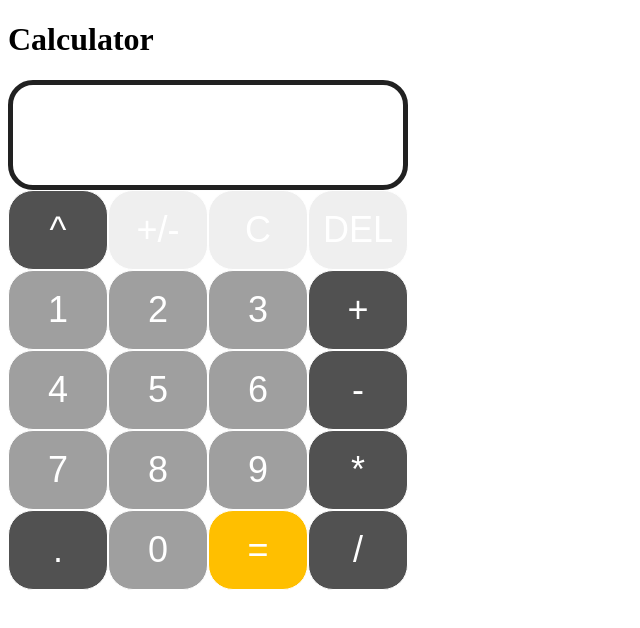
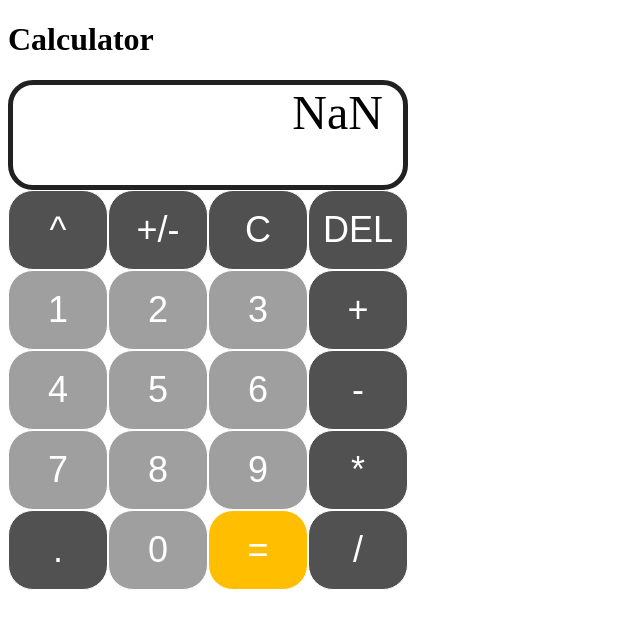
Before and after one commit to tjohnson1416/calculator, a plain HTML site: page index.html in a window 1280 px wide. Both pictures are taken after a click on the button "+/-". Shown: the whole page, without its empty margins (0-640 px from the left). Drawn offline with Linux system fonts and the light colour scheme.

Commit message:
Added chagne sign button functionality

```diff
--- a/scripts.js
+++ b/scripts.js
@@ -108,3 +108,15 @@ delButton.addEventListener('click', x => {
         screenInput.textContent = secondArg;
     }
 });
+
+const signs = document.querySelector('#sign');
+signs.addEventListener('click', x => {
+    if (selectedOperator == ''){
+        firstArg = parseInt(firstArg) * -1;
+        screenInput.textContent = firstArg;
+    }
+    else {
+        secondArg = parseInt(secondArg) * -1;
+        screenInput.textContent = secondArg;
+    }
+})
--- a/styles.css
+++ b/styles.css
@@ -41,3 +41,7 @@
 .operators {
     background-color: #515151;
 }
+
+#del , #clear , #sign {
+    background-color: #505050;
+}
```
